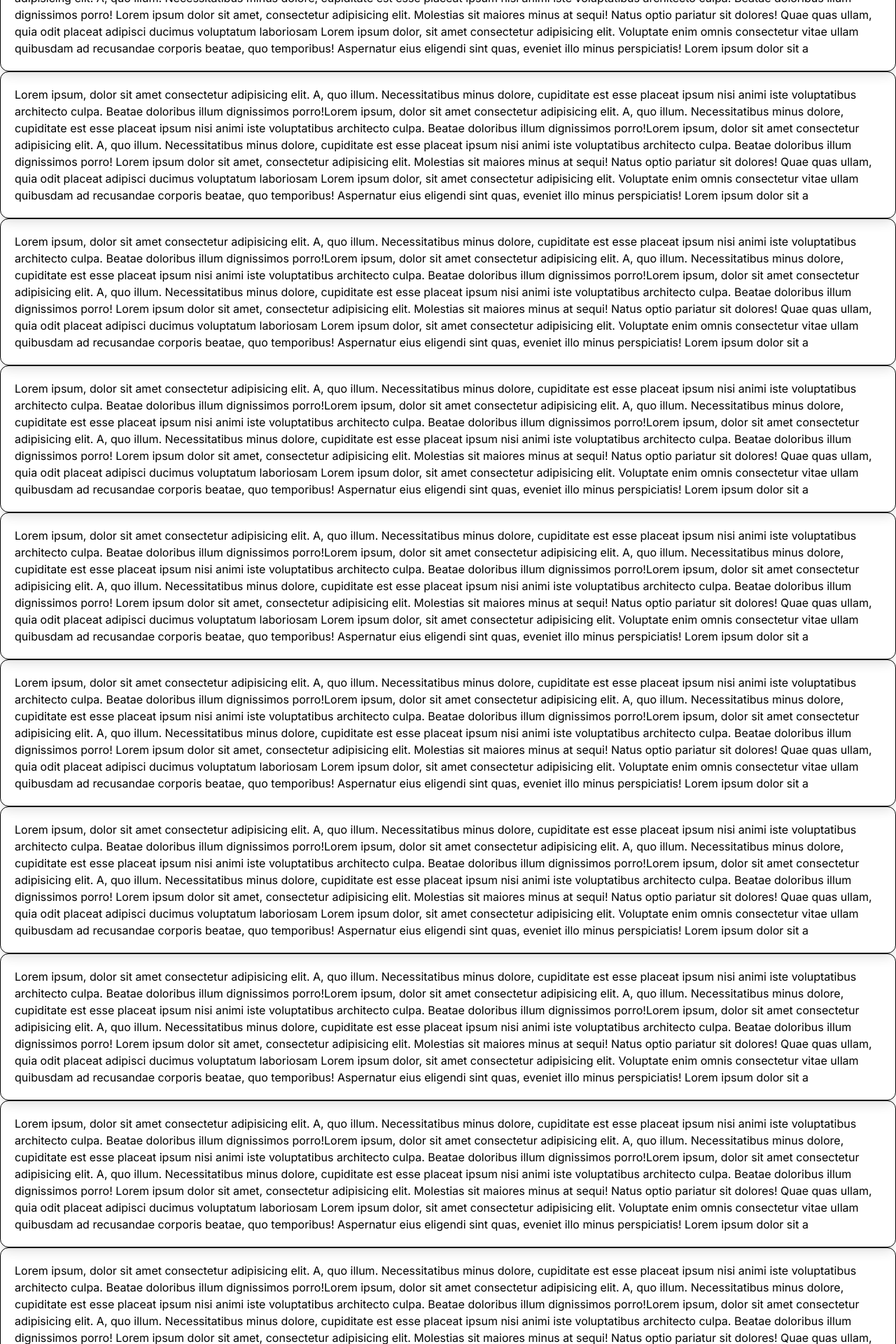
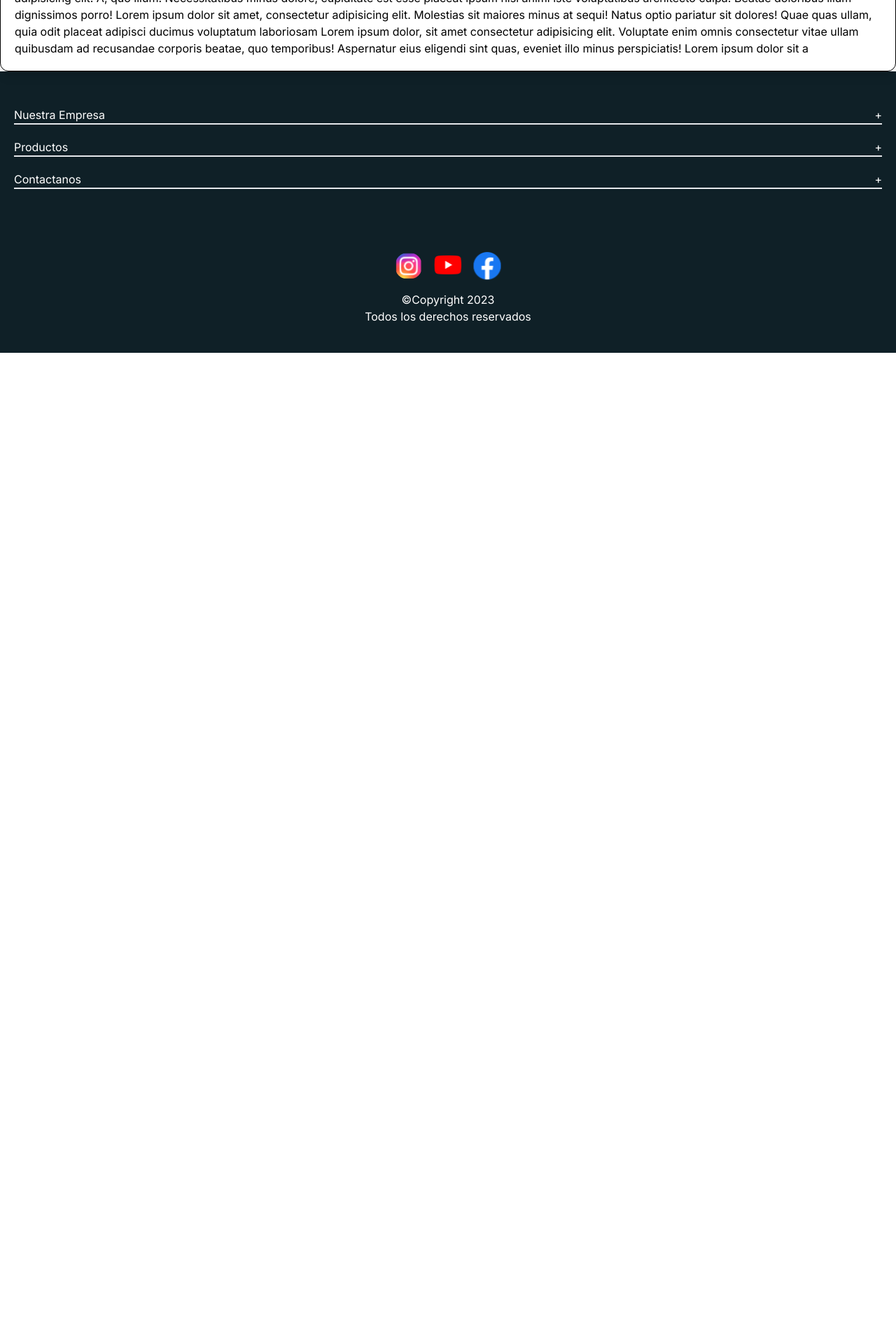
Before and after one commit to Davidmenq/ecommerce_CodiGO, a Next.js app: page / in a window 1280 px wide. Shown: the part 860-2780 px from the top of the page at 70% size. After the commit the page ends 1364 px from the top, so only its background shows below. Built offline with nearby package versions, Linux system fonts and the light colour scheme.

Commit message:
Creando las carpetas de nosotros y contactanos

```diff
--- /dev/null
+++ b/src/app/nosotros/page.tsx
@@ -0,0 +1,9 @@
+import React from 'react'
+
+const page = () => {
+  return (
+    <div>page</div>
+  )
+}
+
+export default page
--- a/src/app/page.tsx
+++ b/src/app/page.tsx
@@ -14,17 +14,6 @@ export default function Home() {
         button={<BtnForm label="Ver productos" labelColor="white" />}
       />
       <CardInstructivo/>
-      <CardInstructivo/>
-      <CardInstructivo/>
-      <CardInstructivo/>
-      <CardInstructivo/>
-      <CardInstructivo/>
-      <CardInstructivo/>
-      <CardInstructivo/>
-      <CardInstructivo/>
-      <CardInstructivo/>
-      <CardInstructivo/>
-      <CardInstructivo/>
     </main>
   );
 }
```
Also changed, not shown: src/app/contactanos/page.tsx (added).
